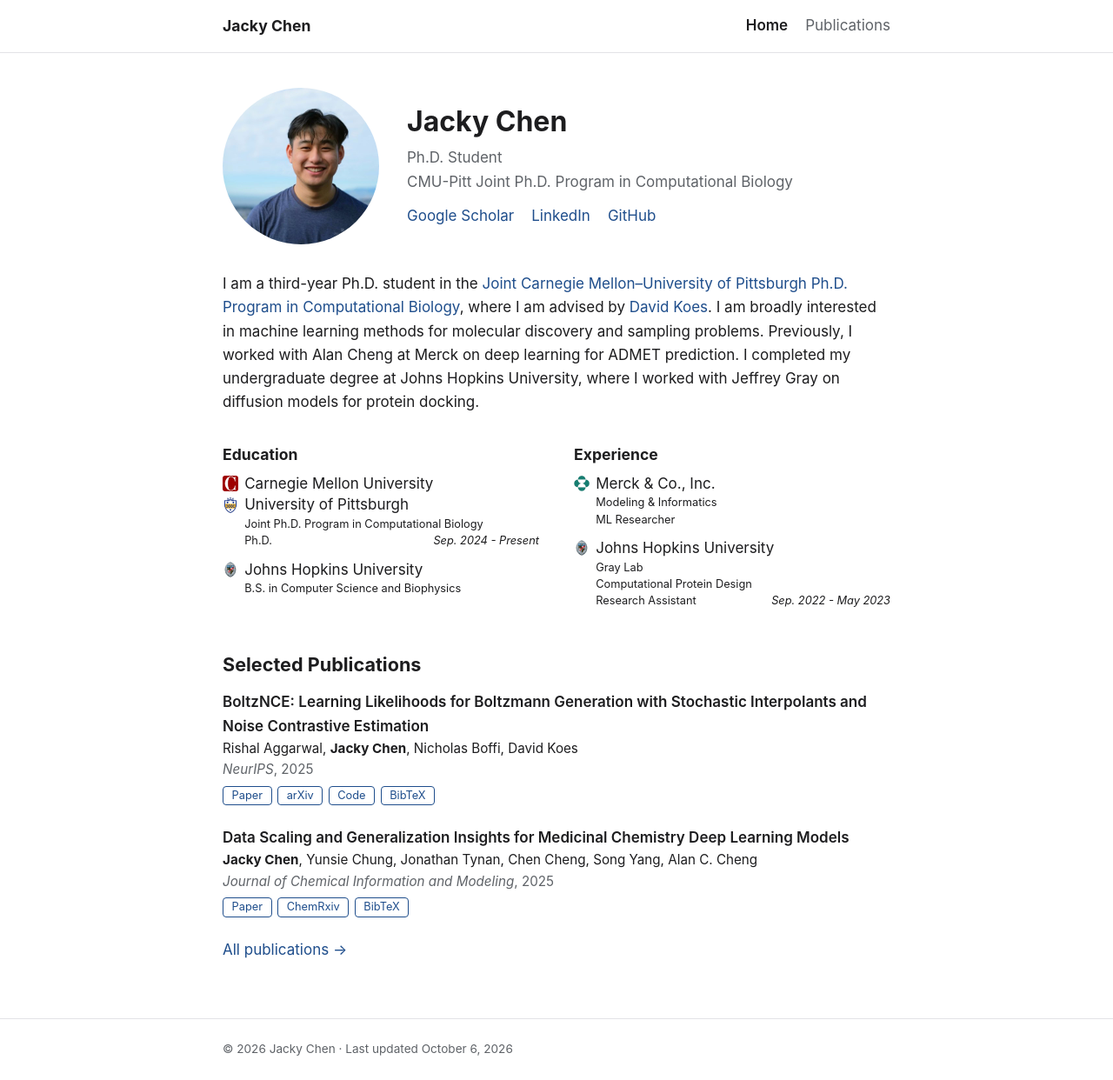
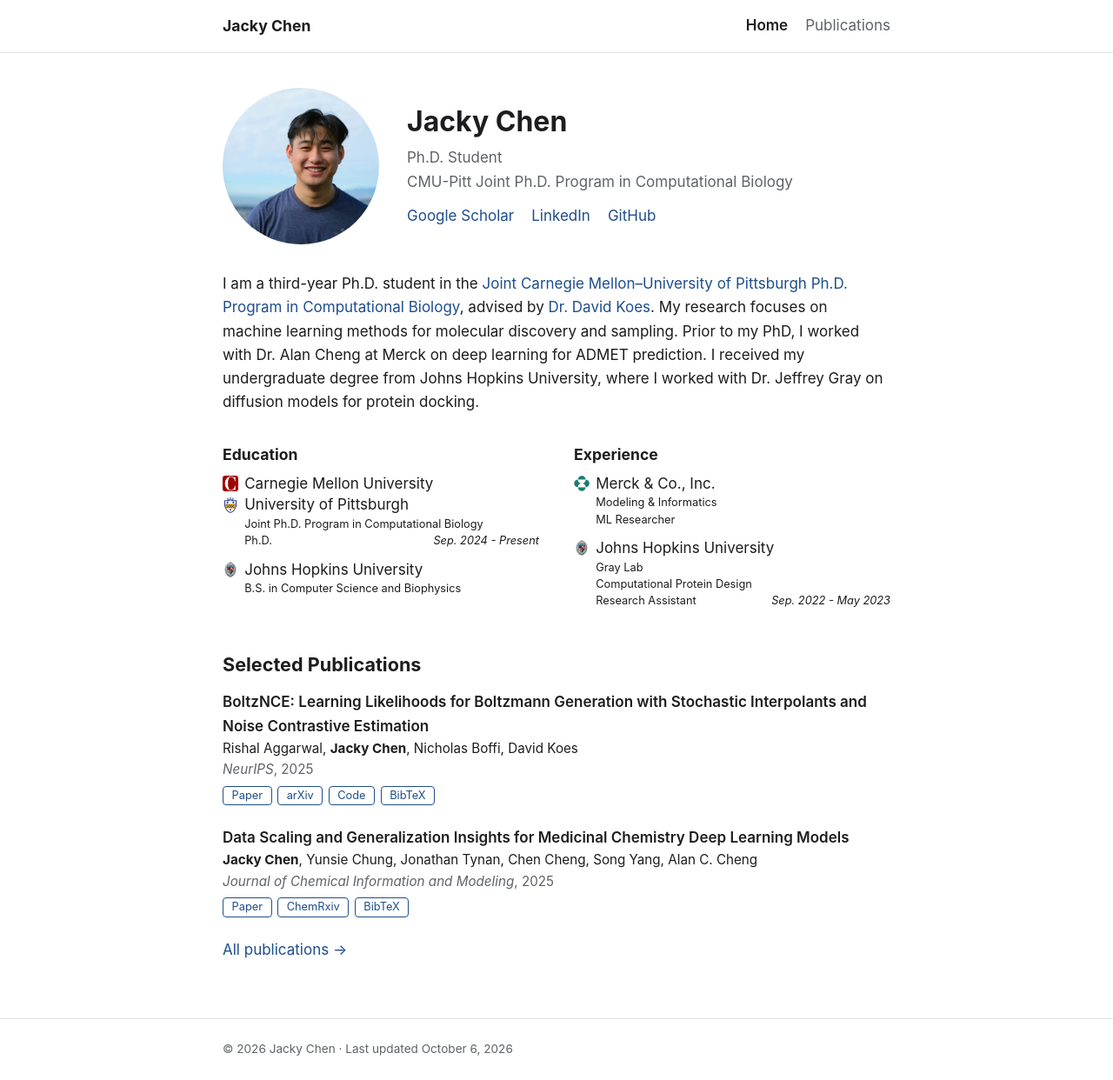
Before and after one commit to jackychen08/jackychen08.github.io, a Jekyll site: the page built from index.md, in a window 1280 px wide. Shown: the whole page at 87% size. Built offline with Jekyll 4.4.1, drawn with Linux system fonts in a browser that asks for light colours.

Commit message:
Use Jacky's final bio wording with Dr. titles
Co-Authored-By: Claude Opus 5.5 <noreply@anthropic.com>
Claude-Session: https://claude.ai/code/session_01SFKn8DoVL7ZXZfSh8DeZDn

```diff
--- a/index.md
+++ b/index.md
@@ -15,7 +15,7 @@ title: Homepage
   </div>
 </section>
 
-I am a third-year Ph.D. student in the [Joint Carnegie Mellon–University of Pittsburgh Ph.D. Program in Computational Biology](https://www.cmu.edu/compbio/), where I am advised by [David Koes](https://bits.csb.pitt.edu/). I am broadly interested in machine learning methods for molecular discovery and sampling problems. Previously, I worked with Alan Cheng at Merck on deep learning for ADMET prediction. I completed my undergraduate degree at Johns Hopkins University, where I worked with Jeffrey Gray on diffusion models for protein docking.
+I am a third-year Ph.D. student in the [Joint Carnegie Mellon–University of Pittsburgh Ph.D. Program in Computational Biology](https://www.cmu.edu/compbio/), advised by [Dr. David Koes](https://bits.csb.pitt.edu/). My research focuses on machine learning methods for molecular discovery and sampling. Prior to my PhD, I worked with Dr. Alan Cheng at Merck on deep learning for ADMET prediction. I received my undergraduate degree from Johns Hopkins University, where I worked with Dr. Jeffrey Gray on diffusion models for protein docking.
 
 {% if site.data.education.size > 0 or site.data.experience.size > 0 -%}
 <section class="cv-grid">
```
